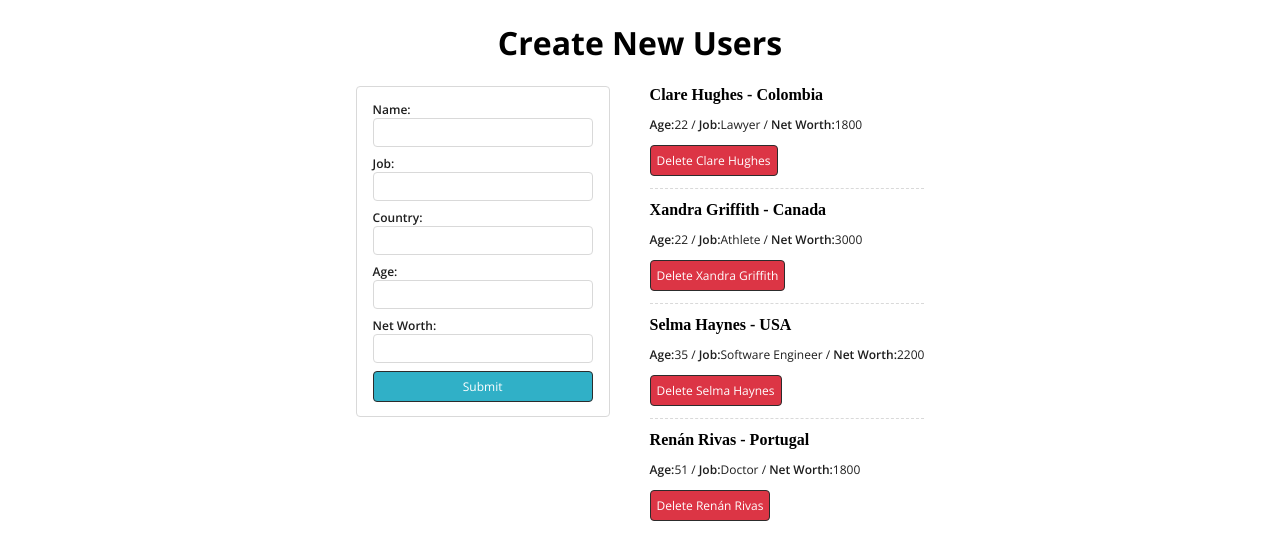
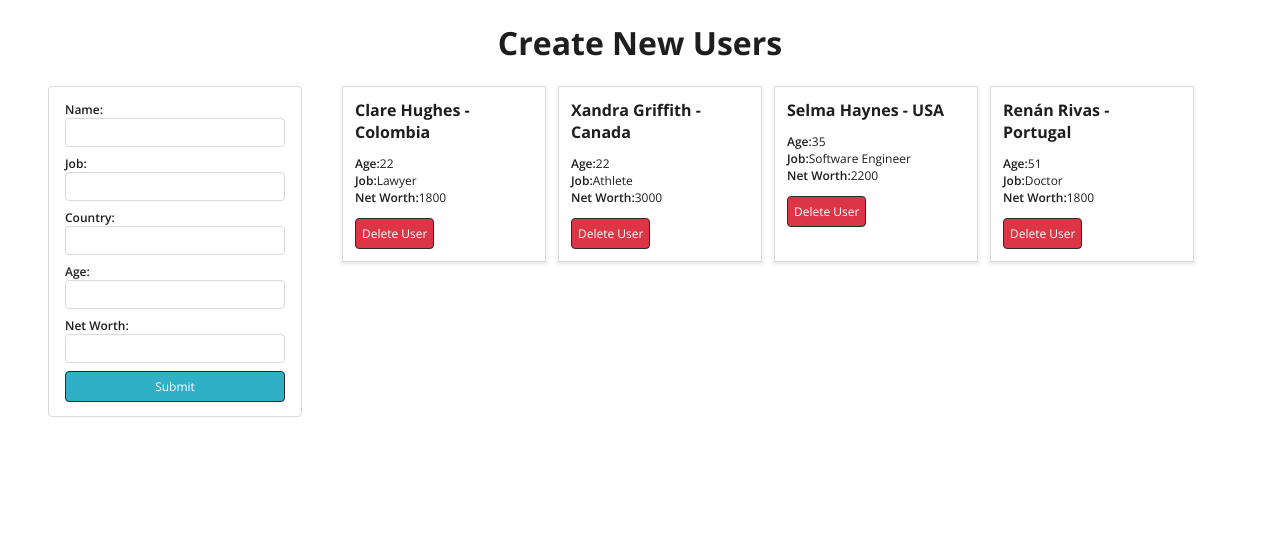
Before and after one commit to rarribas/create-new-users, a React (Vite) app: page / in a window 1280 px wide. Shown: the top 560 px of the page. Built offline with nearby package versions, Linux system fonts and the light colour scheme.

Commit message:
Last sytle tweaks

```diff
--- a/src/App.css
+++ b/src/App.css
@@ -1,7 +1,12 @@
 @import url('https://fonts.googleapis.com/css2?family=Open+Sans:ital,wght@0,300..800;1,300..800&display=swap');
 
-h1, p{
+body {
+  color: #1e1e1e;
+}
+
+h1, h4, p{
   font-family: 'Open Sans', sans-serif;
+  color: #1e1e1e;
 }
 
 h1{
@@ -27,8 +32,9 @@ ul {
 }
 
 section{
-  display: flex;
-  justify-content: center;
+  display: grid;
+  grid-template-columns: 2fr 10fr;
+  margin: 0 40px;
 }
 
 label,
--- a/src/components/List.jsx
+++ b/src/components/List.jsx
@@ -14,7 +14,7 @@ export default function List({listData, setUsersData}){
       return <li key={listItem.id}>
         <User user={listItem}/>
         <Button
-          text={`Delete ${listItem.name}`}
+          text={`Delete User`}
           variant='danger'
           type="button"
           onButtonClick={() => deleteListItem(listItem)}
--- a/src/components/List.module.scss
+++ b/src/components/List.module.scss
@@ -1,12 +1,13 @@
 .list{
+  display: flex;
+  flex-wrap: wrap;
+
   li {
-    margin-bottom: 12px;
-    padding-bottom: 12px;
-    border-bottom: 1px dashed #d9d9d9;
-
-    &:last-child{
-      border-bottom: 0;
-    }
+    width: 20%;
+    padding: 12px;
+    margin: 0 12px 12px 0px;
+    box-shadow: 0 2px 4px 0 rgba(0,0,0,0.1);
+    border: 1px solid #d9d9d9;
   }
 
   button {
--- a/src/components/User.jsx
+++ b/src/components/User.jsx
@@ -1,10 +1,9 @@
 /* eslint-disable react/prop-types */
-// eslint-disable-next-line react/prop-types
 export default function User({user}){
   return (
     <>
        <h4>{`${user.name} - ${user.country}`}</h4>
-       <p><span>Age:</span>{user.age} / <span>Job:</span>{user.job} / <span>Net Worth:</span>{user.net_worth}</p>
+       <p><span>Age:</span>{user.age} <br></br> <span>Job:</span>{user.job} <br></br> <span>Net Worth:</span>{user.net_worth}</p>
     </>
   )
 }
```
